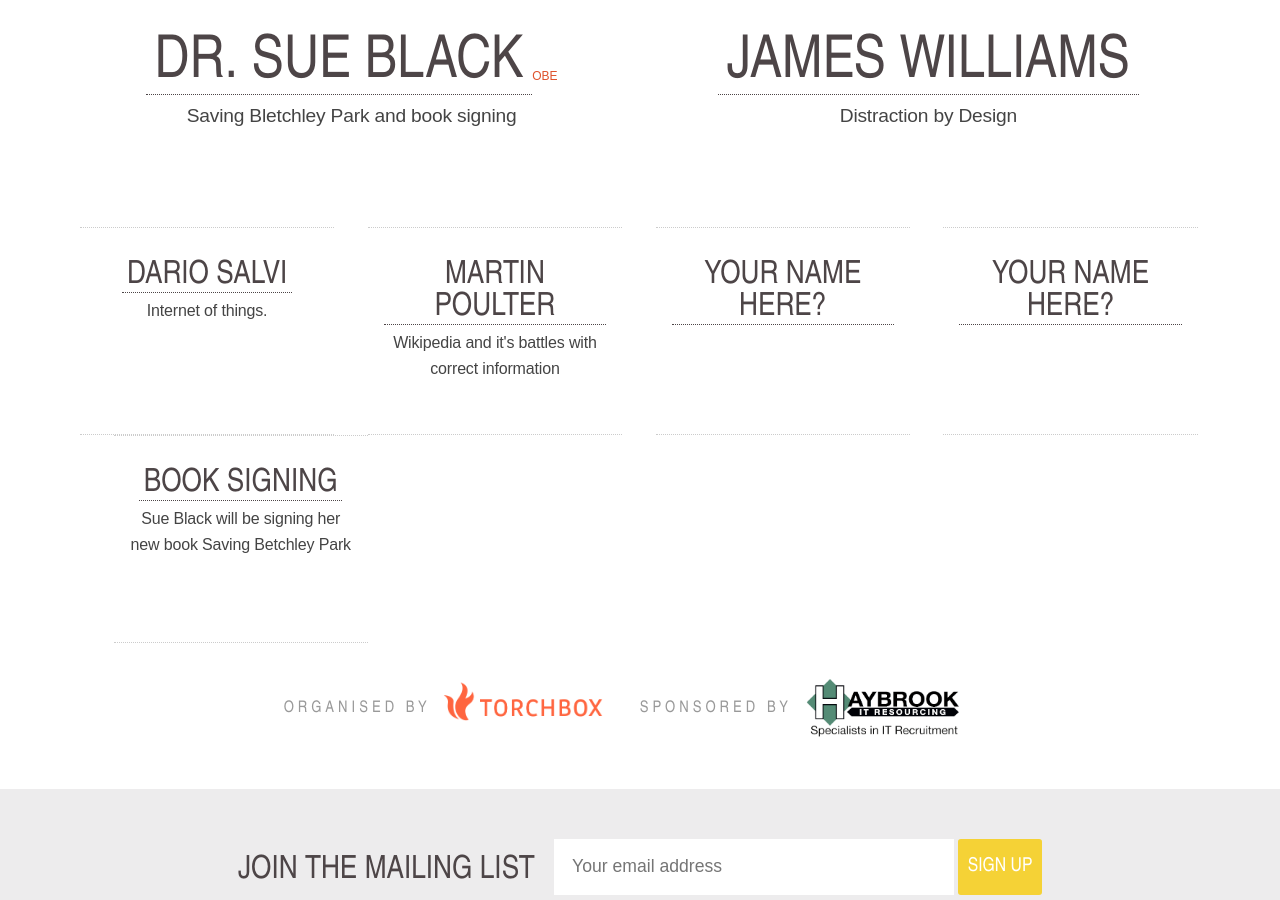
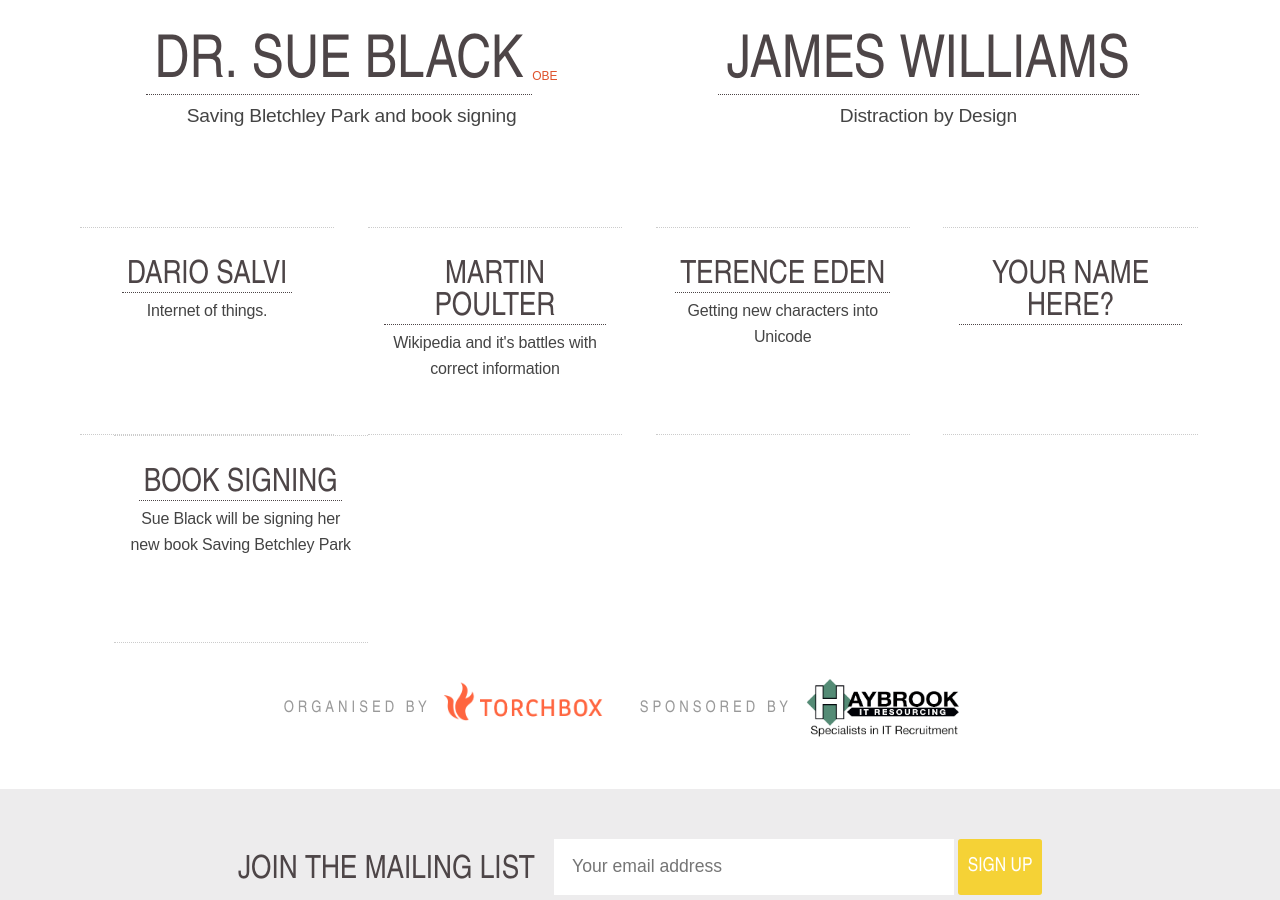
Before and after one commit to torchbox/ogn, a Jekyll site: the page built from _posts/2016-01-27-ogn44.markdown, in a window 1280 px wide and 900 px high, scrolled down 653 px. Built offline with Jekyll 4.4.1, drawn with Linux system fonts in a browser that asks for light colours; nearby versions of some CDN libraries; Markdown is read by kramdown in place of the engine named in the settings.

Commit message:
updating the website with Terence's microslot

```diff
--- a/_posts/2016-01-27-ogn44.markdown
+++ b/_posts/2016-01-27-ogn44.markdown
@@ -58,8 +58,8 @@ keynoters: [Dr. Sue Black, James Williams]
         <p>Wikipedia and it's battles with correct information</p>
     </li>
     <li itemprop="performer" itemscope="itemscope" itemtype="http://schema.org/Person">
-        <a href="/volunteer.html" itemprop="url"><h2 itemprop="name">Your name here?</h2></a>
-        <p></p>
+        <a href="http://unicodepowersymbol.com/" itemprop="url"><h2 itemprop="name">Terence Eden</h2></a>
+        <p>Getting new characters into Unicode</p>
     </li>
     <li itemprop="performer" itemscope="itemscope" itemtype="http://schema.org/Person">
         <a href="" itemprop="url"><h2 itemprop="name">Your name here?</h2></a>
```
